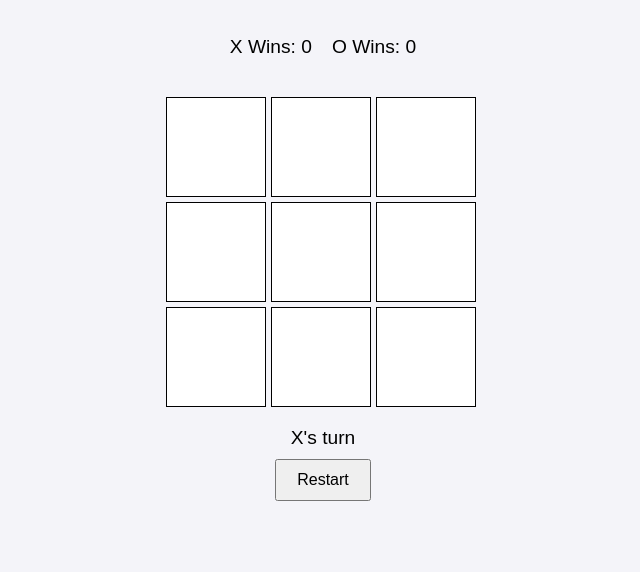
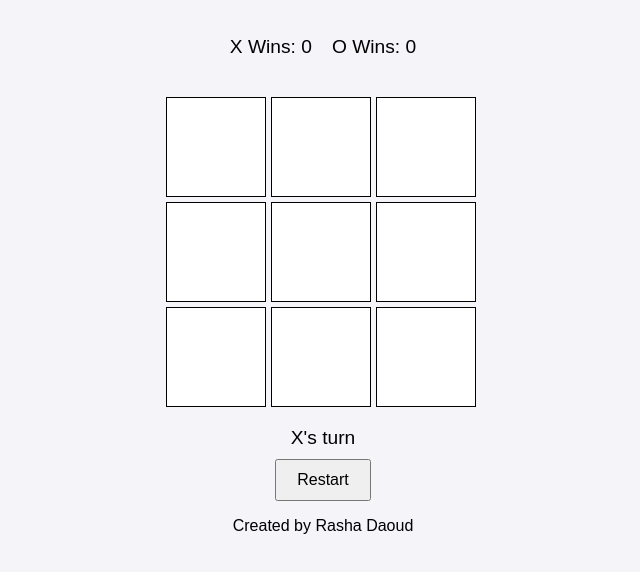
Before and after one commit to rashadaoud3/Tic-Tac-Toe, a plain HTML site: page index.html in a window 1280 px wide. Shown: the part 60-632 px from the top of the page, without its empty margins (317-957 px from the left). Drawn offline with Linux system fonts and the light colour scheme.

Commit message:
Update index.html

```diff
--- a/index.html
+++ b/index.html
@@ -16,6 +16,11 @@
     <p id="status"></p>
     <button id="reset-button">Restart</button>
 
+    <!-- Footer with your name -->
+    <footer>
+        <p>Created by Rasha Daoud</p>
+    </footer>
+
     <script src="script.js"></script>
 </body>
 </html>
```
